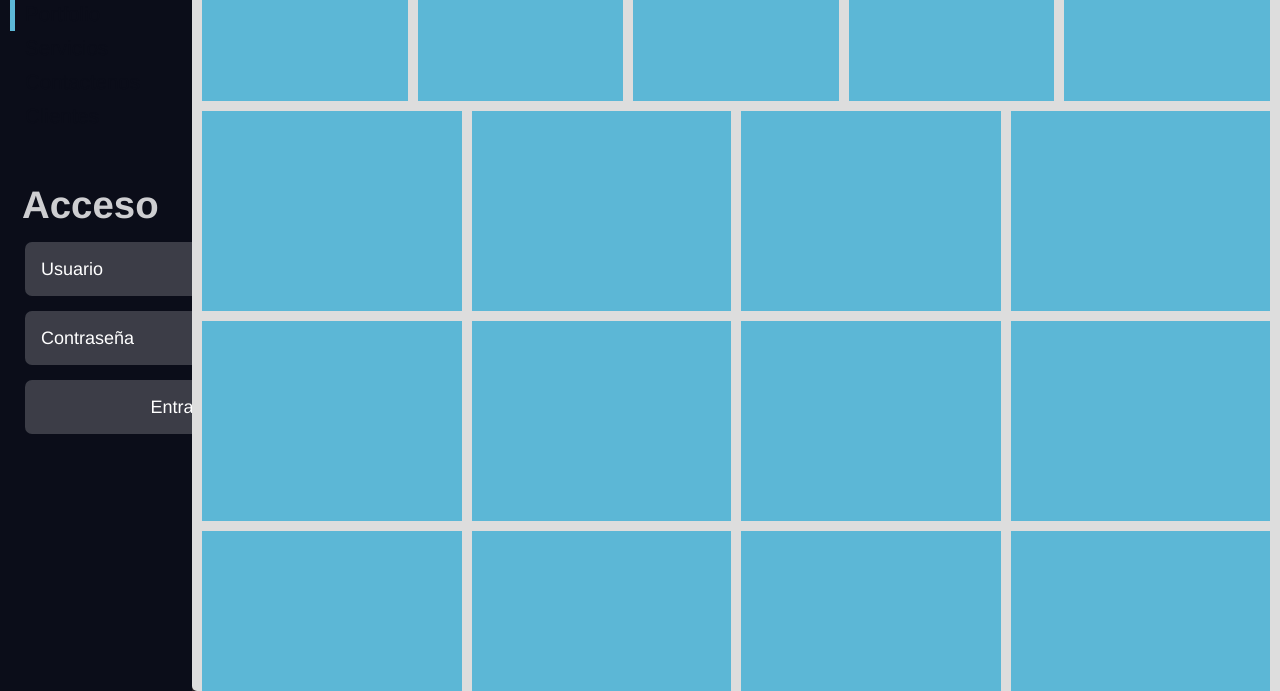
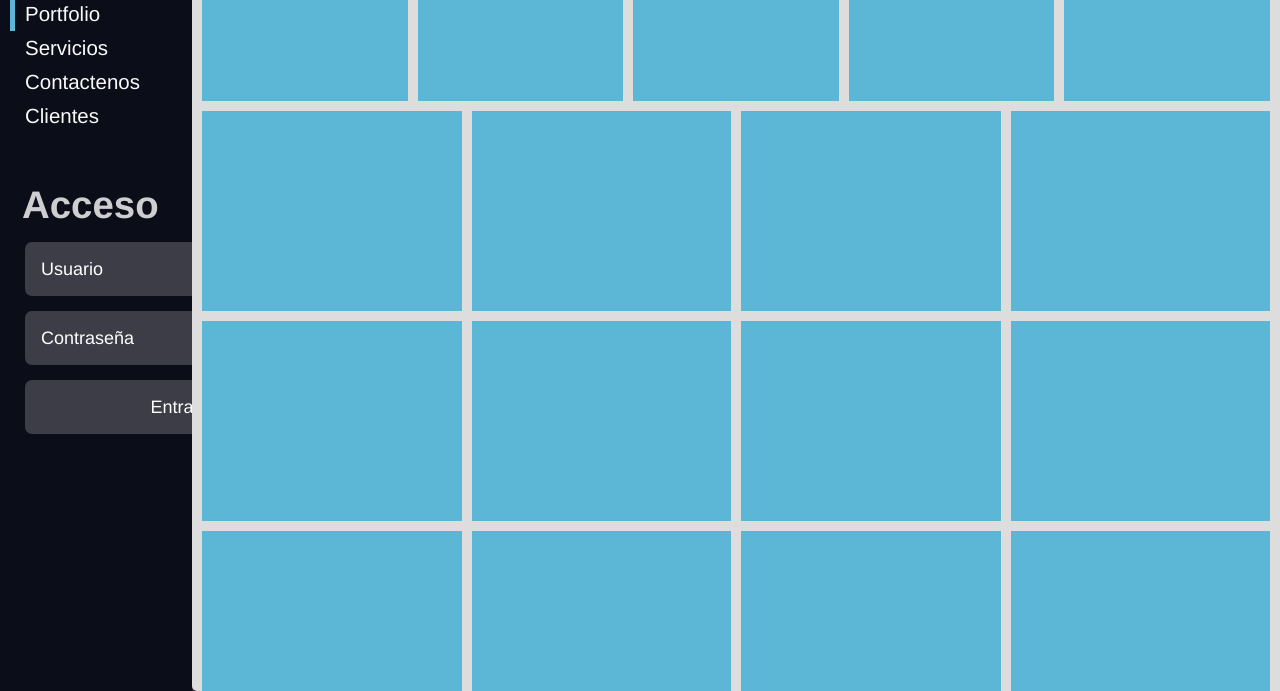
Before and after one commit to arquiru2017/Arq.-Victor-Rojas-C., a plain HTML site: page index.html in a window 1280 px wide. Shown: the part 109-800 px from the top of the page. Drawn offline with Linux system fonts and the light colour scheme.

Commit message:
Update index.html

```diff
--- a/index.html
+++ b/index.html
@@ -34,12 +34,12 @@ body {
 .nav h1 {
    font-weight: 300;
    font-size: 160%;
-   color: #0B0D19;
+   color: #fafafa;
    padding: 20px 0px 10px 10px;
 }
 
 .nav ul li a {
-   color: #0B0D19;
+   color: #fafafa;
    font-size: 80%;
    display: block;
    padding: 5px 0px 5px 10px;
```
